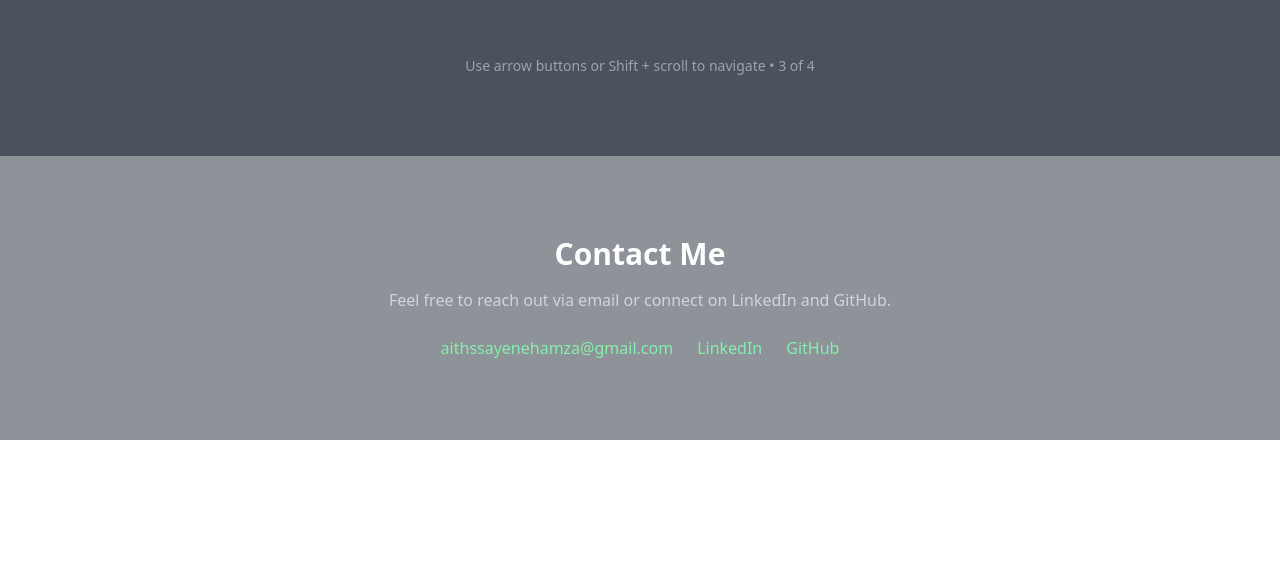
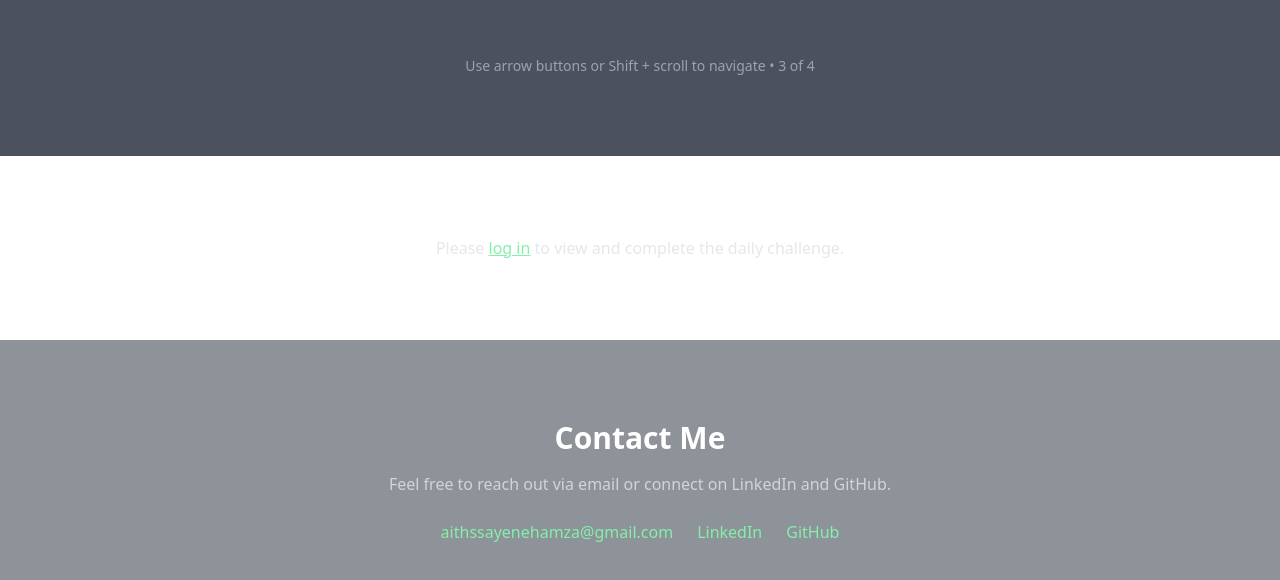
Before and after one commit to HamzaAit/Portfolio, a React (Vite) app: page / in a window 1280 px wide. Shown: the part 2150-2730 px from the top of the page. Before the commit the page ends 2590 px from the top, so only its background shows below. Built offline with nearby package versions, Linux system fonts and the light colour scheme.

Commit message:
Add login prompt for daily challenge

```diff
--- a/src/App.jsx
+++ b/src/App.jsx
@@ -161,6 +161,7 @@ const projects = [
 export default function App() {
   const [showBtn, setShowBtn] = useState(false);
   const [activeIdx, setActiveIdx] = useState(0);
+  const [loggedIn, setLoggedIn] = useState(false);
 
   return (
     <>
@@ -283,6 +284,30 @@ export default function App() {
           </div>
         </section>
 
+        <section
+          id="daily-challenge"
+          className="flex flex-col items-center px-4 py-16 sm:px-6 sm:py-20"
+        >
+          {loggedIn ? (
+            <div className="text-center text-white">
+              {/* Placeholder for the actual challenge content */}
+              <p className="mb-2 text-lg">Today's challenge goes here.</p>
+            </div>
+          ) : (
+            <p className="text-center text-gray-200 text-sm sm:text-base">
+              Please{' '}
+              <button
+                type="button"
+                onClick={() => setLoggedIn(true)}
+                className="underline text-green-300 hover:text-green-100"
+              >
+                log in
+              </button>{' '}
+              to view and complete the daily challenge.
+            </p>
+          )}
+        </section>
+
         <section id="contact" className="flex flex-col items-center px-4 py-16 sm:px-6 sm:py-20 bg-gray-800 bg-opacity-50">
           <h2 className="text-2xl sm:text-3xl font-bold text-white mb-4">Contact Me</h2>
           <p className="text-gray-300 mb-6 text-sm sm:text-base">
```
